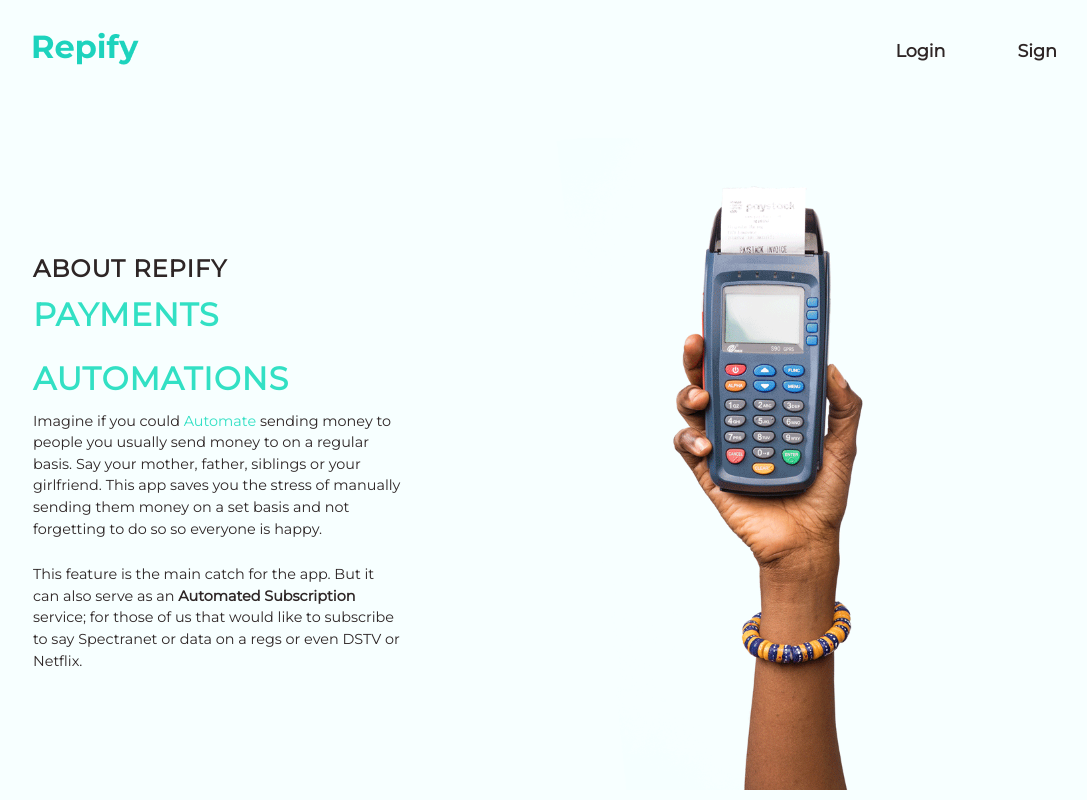
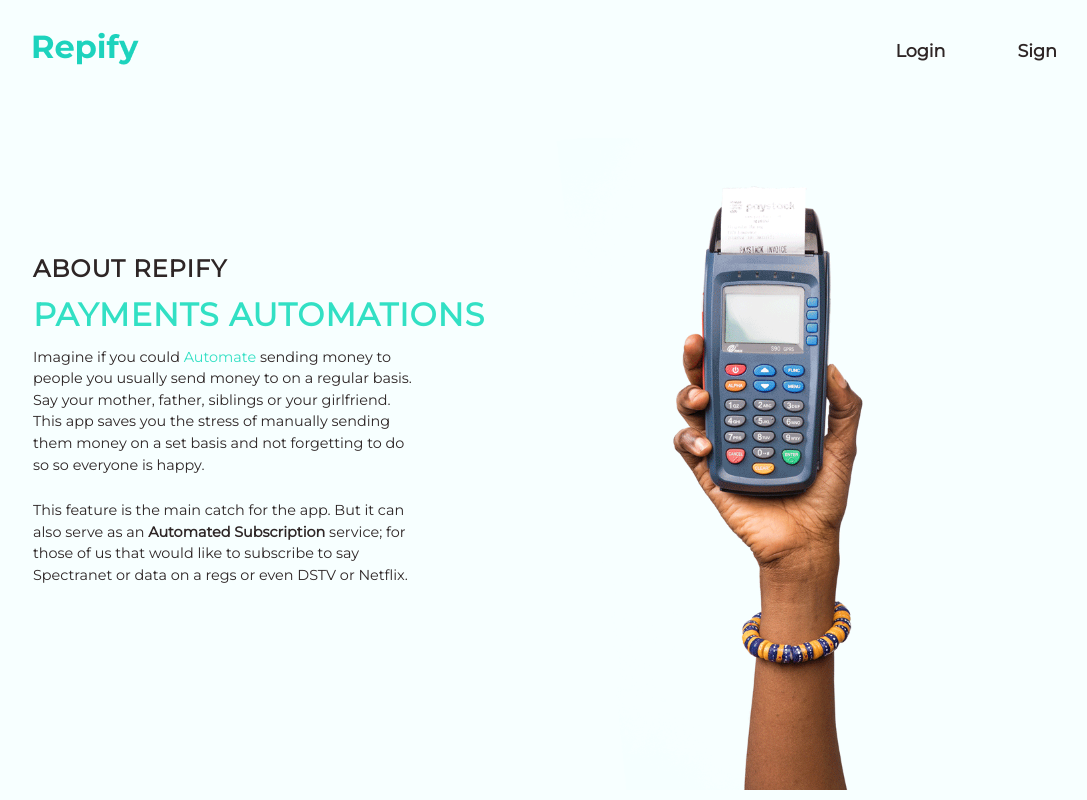
Before and after one commit to BuildForSDGCohort2/Team-038-Frontend, a React (Create React App) app: page / in a window 1280 px wide. Shown: the whole page, without its empty margins (95-1182 px from the left). Built offline with nearby package versions, Linux system fonts and the light colour scheme; the HTML template or start-up script is replaced by a standard one.

Commit message:
fixing grid bug

```diff
--- a/src/Pages/Home/About/About.css
+++ b/src/Pages/Home/About/About.css
@@ -26,7 +26,7 @@
 }
 
 .AboutDes {
-    width: 90%;
+    width: 100%;
     margin-top: 25%;
     text-align: left;
 }
@@ -43,7 +43,7 @@
 
 .AboutText {
     --font-size : .9rem;
-    width: 85%;
+    width: 80%;
     font-size: var(--font-size);
     line-height: calc(1.5 * var(--font-size));
 }
```
